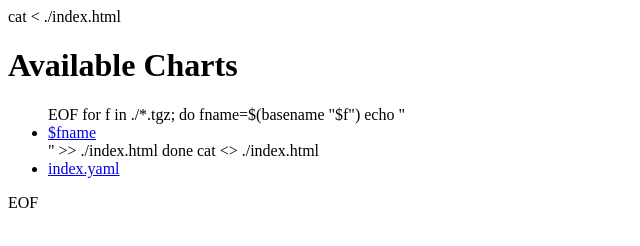
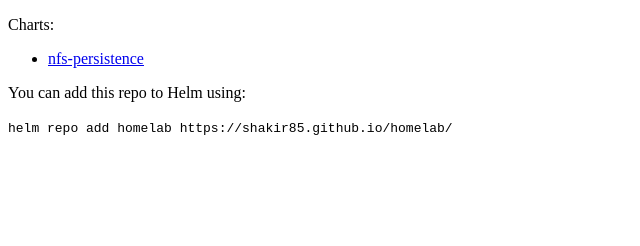
Before and after one commit to shakir85/homelab, a plain HTML site: page index.html in a window 1280 px wide. Shown: the whole page, without its empty margins (0-640 px from the left). Drawn offline with Linux system fonts and the light colour scheme.

Commit message:
Fix homepage

```diff
--- a/index.html
+++ b/index.html
@@ -1,25 +1,20 @@
-cat <<EOF> ./index.html
 <!DOCTYPE html>
-  <html>
+<html lang="en">
 
 <head>
-    <title>Helm Charts</title>
+  <meta charset="UTF-8">
+  <title>Helm Chart Repository</title>
 </head>
 
 <body>
-    <h1>Available Charts</h1>
+  <p>Charts:</p>
   <ul>
-      EOF
-
-      for f in ./*.tgz; do
-      fname=$(basename "$f")
-      echo "<li><a href=\"$fname\">$fname</a></li>" >> ./index.html
-      done
-
-      cat <<EOF>> ./index.html
-        <li><a href="index.yaml">index.yaml</a></li>
+    <li><a href="nfs-persistence-0.1.0.tgz">nfs-persistence</a></li>
   </ul>
+  <p>You can add this repo to Helm using:</p>
+  <code>
+    helm repo add homelab https://shakir85.github.io/homelab/
+  </code>
 </body>
 
 </html>
-  EOF
```
Lines whose indentation alone changed are shown as unchanged.
